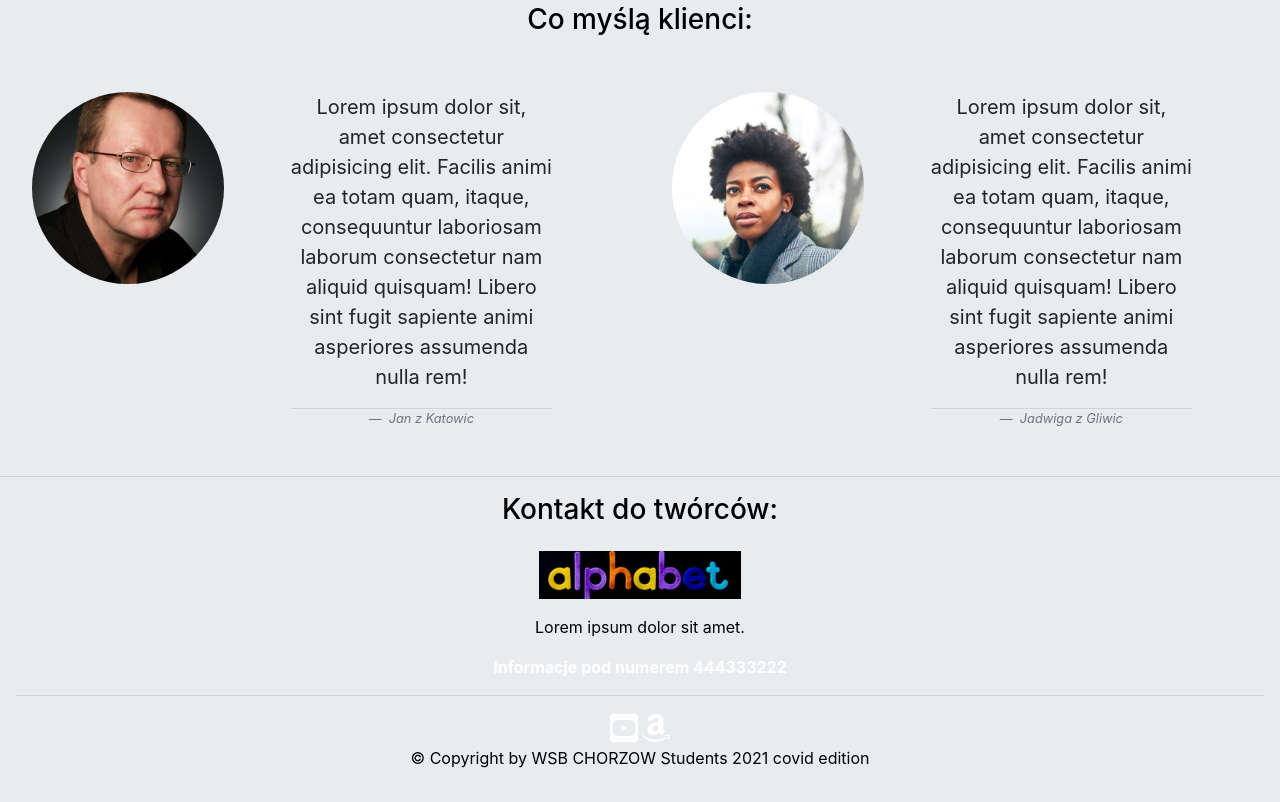
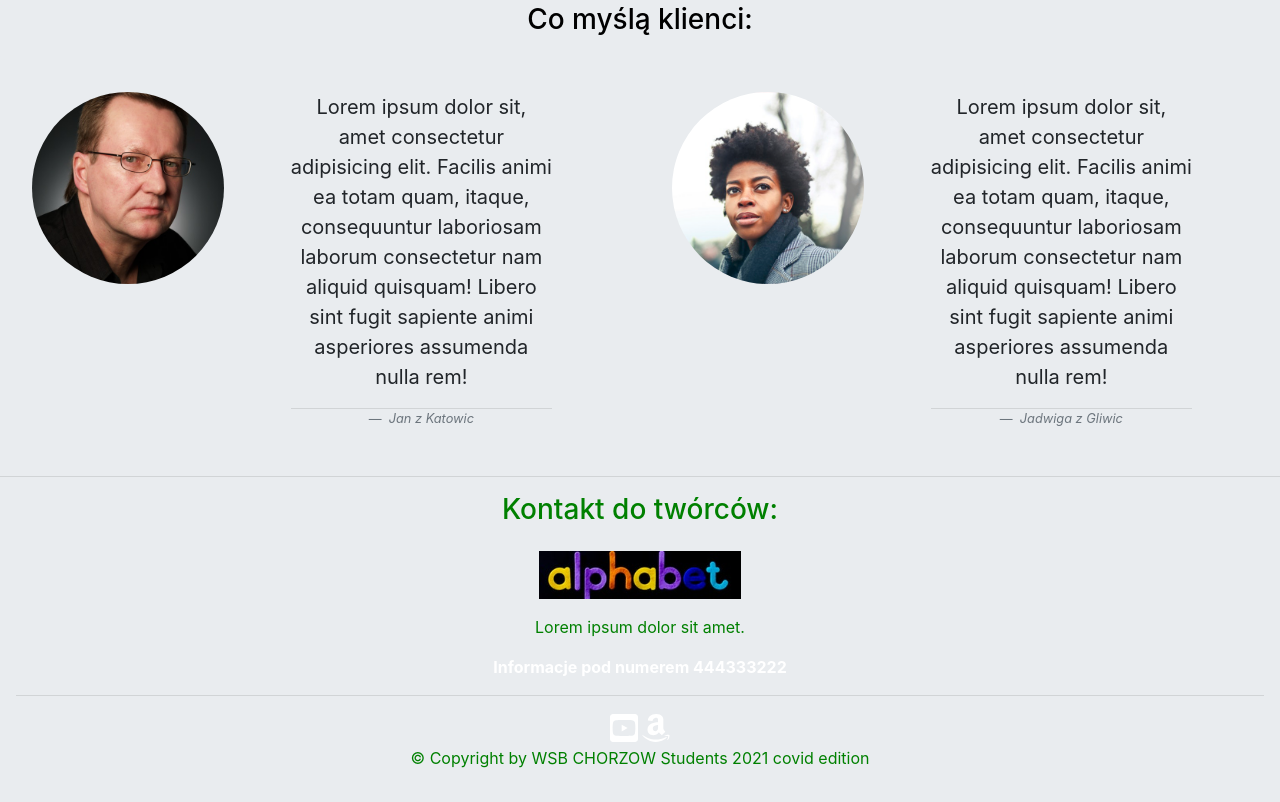
Before and after one commit to frontendpodyplomowe/rwd-app-chorzow, a plain HTML site: page index.html in a window 1280 px wide. Shown: the part 1617-2419 px from the top of the page. Drawn offline with Linux system fonts and the light colour scheme.

Commit message:
footer becomes green

```diff
--- a/style.css
+++ b/style.css
@@ -97,7 +97,7 @@ footer, footer a{
 }
 
 footer a:hover, footer p, footer h3{
-  color:black
+  color:green;
 }
 
 footer img{
```
